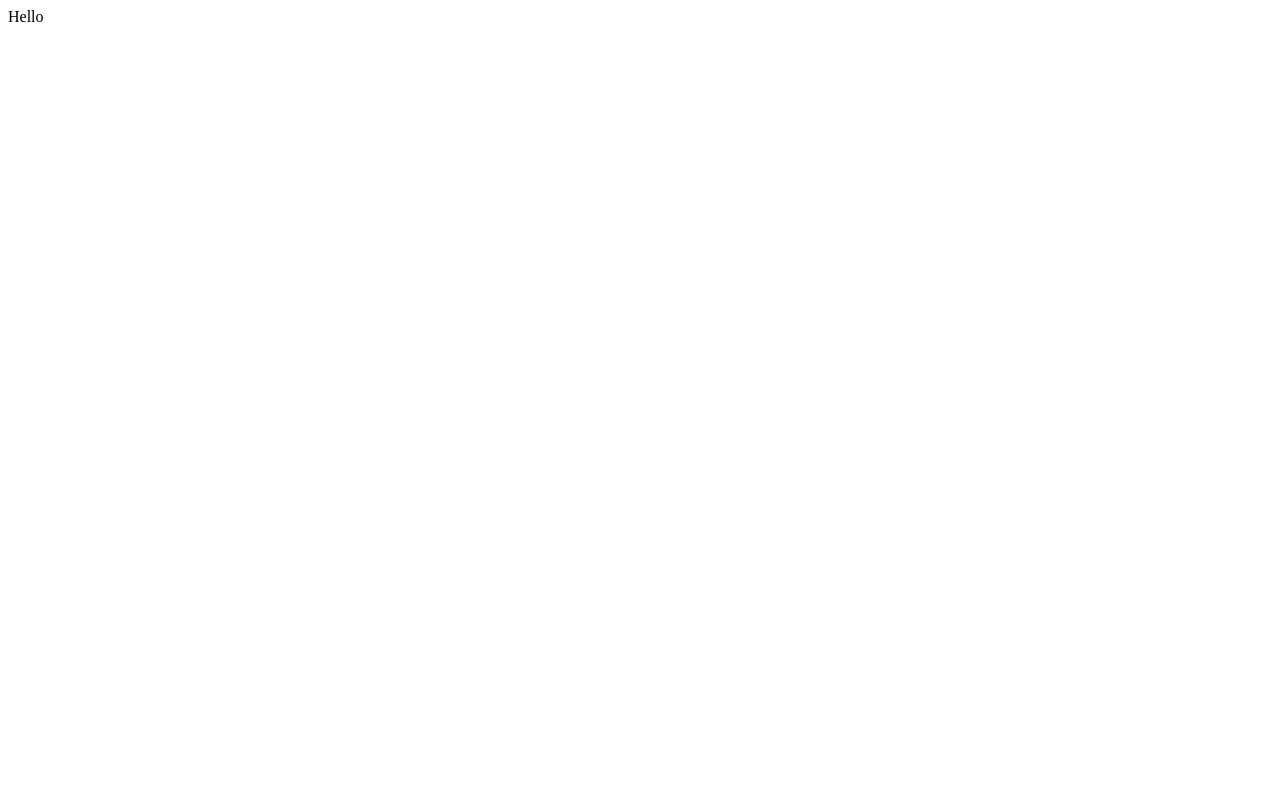
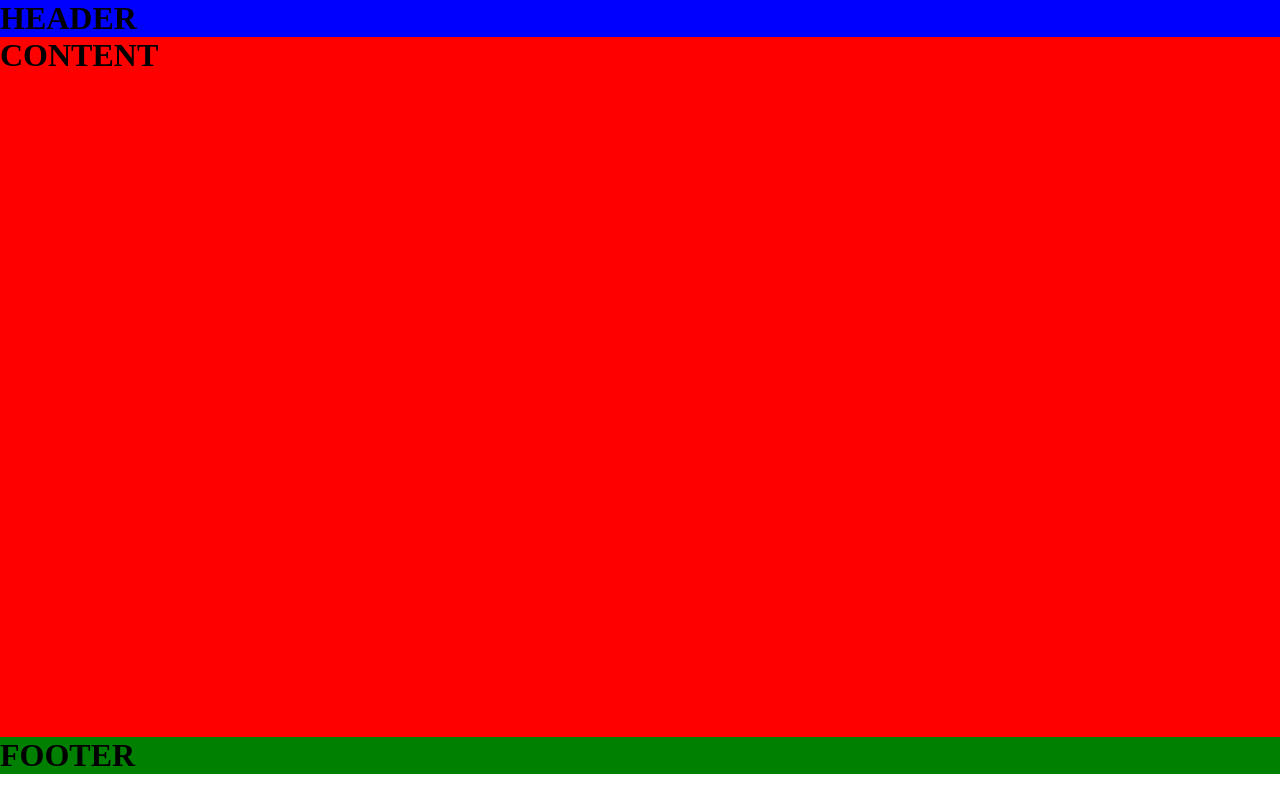
Before and after one commit to CaioCalisto/FlightWebSite, a React (Vite) app in the folder flight-web-site/: page / in a window 1280 px wide. Built offline with nearby package versions, Linux system fonts and the light colour scheme.

Commit message:
created simple css layout

```diff
--- a/flight-web-site/index.html
+++ b/flight-web-site/index.html
@@ -5,6 +5,7 @@
     <link rel="icon" type="image/svg+xml" href="/vite.svg" />
     <meta name="viewport" content="width=device-width, initial-scale=1.0" />
     <title>Acme CO</title>
+    <link rel="stylesheet" href="style.css">
   </head>
   <body>
     <div id="root"></div>
--- a/flight-web-site/src/App.tsx
+++ b/flight-web-site/src/App.tsx
@@ -1,10 +1,18 @@
-import { useState } from 'react'
 
 function App() {
-  const [count, setCount] = useState(0)
 
   return (
-    <div>Hello</div>
+    <>
+      <header className="header">
+        <h1>HEADER</h1>
+      </header>
+      <main className="original-content">
+        <h1>CONTENT</h1>
+      </main>
+      <footer className="footer">
+        <h1>FOOTER</h1>
+      </footer>
+    </>
   )
 }
 
--- /dev/null
+++ b/flight-web-site/style.css
@@ -0,0 +1,32 @@
+* {
+  margin: 0;
+  padding: 0;
+  box-sizing: border-box;
+}
+
+body {
+  display: grid;
+  grid-template-areas:
+  "header"
+  "original-content"
+  "footer";
+}
+
+.header {
+  display: grid;
+  grid-area: header;
+  background-color: blue;
+}
+
+.original-content {
+  display: grid;
+  grid-area: original-content;
+  background-color: red;
+  grid-auto-rows: calc(100vh - 100px);
+}
+
+.footer {
+  display: grid;
+  grid-area: footer;
+  background-color: green;
+}
```
Also changed, not shown: flight-web-site/src/components/Footer.tsx (added, +9 -0 lines), flight-web-site/src/components/Header.tsx (added, +9 -0 lines), flight-web-site/src/pages/Home.tsx (added, +9 -0 lines).
